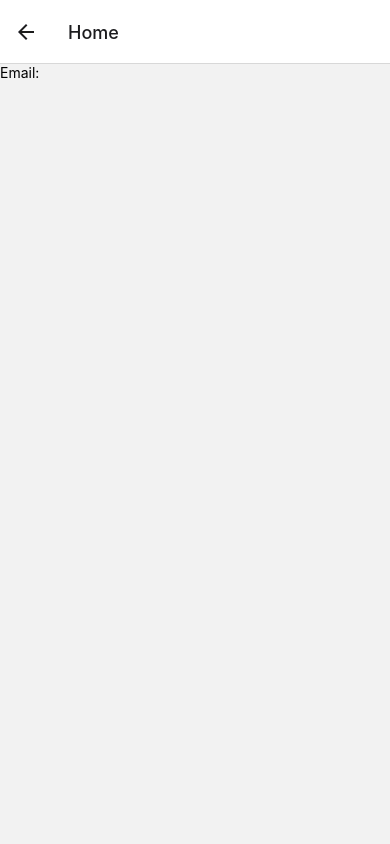
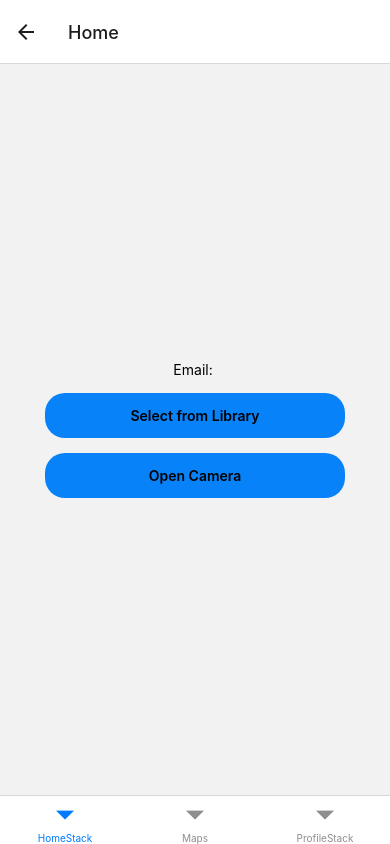
Before and after one commit to patika-218-akbank-reactnative-bootcamp/assignment-6-cihankovanci-SnapChat, a React Native app: screen /Home in a window 390 px wide. Built offline with nearby package versions, Linux system fonts and the light colour scheme; no server answers.

Commit message:
feat: Navigation and Screens

```diff
--- a/App.js
+++ b/App.js
@@ -6,18 +6,14 @@ import {store} from './utils/store';
 import { NavigationContainer } from '@react-navigation/native';
 import { createNativeStackNavigator } from '@react-navigation/native-stack';
 import Home from './Screens/Home';
+import BottomTab from './navigation/BottomTab/BottomTab';
 
 const Stack = createNativeStackNavigator();
 
 export default function App() {
   return (
     <Provider store={store}>
-    <NavigationContainer>
-      <Stack.Navigator>
-        <Stack.Screen name="Sign" component={Sign}/>
-        <Stack.Screen name="Home" component={Home}/>
-      </Stack.Navigator>
-    </NavigationContainer>
+    <BottomTab />
     </Provider>
   );
 }
--- a/Screens/Home.js
+++ b/Screens/Home.js
@@ -1,15 +1,34 @@
-import { StyleSheet, Text, View } from 'react-native'
+import { StyleSheet, Text, View, Button } from 'react-native'
 import React from 'react'
 import { auth } from '../firebase'
+import CustomButton from '../components/CustomButton.js/CustomButton';
+
+const handleSelect = () =>{
+
+  };
+
+  const openCamera = () =>{
+
+};
 
 const Home = () => {
   return (
-    <View>
+    <View style={styles.container}>
       <Text>Email: {auth.currentUser?.email}</Text>
+
+
+      <CustomButton title="Select from Library" onPress={handleSelect} />
+      <CustomButton title="Open Camera" onPress={openCamera} />
     </View>
   )
 }
 
 export default Home
 
-const styles = StyleSheet.create({})
+const styles = StyleSheet.create({
+    container: {
+        flex: 1,
+        justifyContent: 'center',
+        alignItems: 'center',
+    }
+})
--- /dev/null
+++ b/Screens/Map/ImageDetail.js
@@ -0,0 +1,14 @@
+import { StyleSheet, Text, View } from 'react-native'
+import React from 'react'
+
+const ImageDetail = () => {
+  return (
+    <View>
+      <Text>ImageDetail</Text>
+    </View>
+  )
+}
+
+export default ImageDetail
+
+const styles = StyleSheet.create({})
--- /dev/null
+++ b/Screens/Map/Map.js
@@ -0,0 +1,14 @@
+import { StyleSheet, Text, View } from 'react-native'
+import React from 'react'
+
+const Map = () => {
+  return (
+    <View>
+      <Text>Map</Text>
+    </View>
+  )
+}
+
+export default Map
+
+const styles = StyleSheet.create({})
--- /dev/null
+++ b/Screens/Profile/EditProfile.js
@@ -0,0 +1,14 @@
+import { StyleSheet, Text, View } from 'react-native'
+import React from 'react'
+
+const EditProfile = () => {
+  return (
+    <View>
+      <Text>EditProfile</Text>
+    </View>
+  )
+}
+
+export default EditProfile
+
+const styles = StyleSheet.create({})
--- /dev/null
+++ b/Screens/Profile/Profile.js
@@ -0,0 +1,14 @@
+import { StyleSheet, Text, View } from 'react-native'
+import React from 'react'
+
+const Profile = () => {
+  return (
+    <View>
+      <Text>Profile</Text>
+    </View>
+  )
+}
+
+export default Profile
+
+const styles = StyleSheet.create({})
--- /dev/null
+++ b/Screens/Profile/Theme.js
@@ -0,0 +1,14 @@
+import { StyleSheet, Text, View } from 'react-native'
+import React from 'react'
+
+const Theme = () => {
+  return (
+    <View>
+      <Text>Theme</Text>
+    </View>
+  )
+}
+
+export default Theme
+
+const styles = StyleSheet.create({})
--- /dev/null
+++ b/components/CustomButton.js/CustomButton.js
@@ -0,0 +1,21 @@
+import React from 'react';
+import { Text, TouchableOpacity } from 'react-native';
+
+const CustomButton = ({ onPress, title }) => {
+  return (
+    <TouchableOpacity
+      onPress={onPress}
+      style={{
+        width: 300,
+        backgroundColor: '#0782F9',
+        padding: 14,
+        marginTop: 15,
+        borderRadius: 20,
+        alignItems: 'center',
+      }}>
+      <Text style={{ fontWeight: '600' }}>{title}</Text>
+    </TouchableOpacity>
+  );
+};
+
+export default CustomButton;
--- /dev/null
+++ b/navigation/BottomTab/BottomTab.js
@@ -0,0 +1,32 @@
+import { StyleSheet, Text, View } from 'react-native'
+import React from 'react'
+
+import {NavigationContainer} from '@react-navigation/native';
+
+import {createBottomTabNavigator} from '@react-navigation/bottom-tabs';
+import HomeStack from '../HomeStack/HomeStack';
+import MapStack from '../MapStack/MapStack';
+import ProfileStack from '../ProfileStack/ProfileStack';
+
+const Tab = createBottomTabNavigator();
+
+const BottomTab = () => {
+  return (
+    <NavigationContainer independent={true}>
+        <Tab.Navigator>
+            <Tab.Screen name="HomeStack" component={HomeStack} options={{headerShown: false}} />
+            <Tab.Screen name="Maps" component={MapStack} options={{headerShown: false}} />
+            <Tab.Screen
+                name="ProfileStack"
+                component={ProfileStack}
+                options={{headerShown: false}}
+            />
+        </Tab.Navigator>
+        </NavigationContainer>
+
+  )
+}
+
+export default BottomTab
+
+const styles = StyleSheet.create({})
--- /dev/null
+++ b/navigation/HomeStack/HomeStack.js
@@ -0,0 +1,25 @@
+import { StyleSheet, Text, View } from 'react-native'
+import React from 'react'
+
+import {NavigationContainer} from '@react-navigation/native';
+import {createNativeStackNavigator} from '@react-navigation/native-stack';
+import Home from '../../Screens/Home';
+import Sign from '../../Screens/Sign';
+
+const Stack = createNativeStackNavigator();
+
+const HomeStack = () => {
+  return (
+
+    <Stack.Navigator>
+      <Stack.Screen name="Sign" component={Sign}/>
+      <Stack.Screen name="Home" component={Home} />
+
+    </Stack.Navigator>
+
+  );
+}
+
+export default HomeStack
+
+const styles = StyleSheet.create({})
--- /dev/null
+++ b/navigation/MapStack/MapStack.js
@@ -0,0 +1,27 @@
+import { StyleSheet, Text, View } from 'react-native'
+import React from 'react'
+
+import {NavigationContainer} from '@react-navigation/native';
+import {createNativeStackNavigator} from '@react-navigation/native-stack';
+
+import Map from '../../Screens/Map/Map';
+import ImageDetail from '../../Screens/Map/ImageDetail';
+
+const Stack = createNativeStackNavigator();
+
+const LoginStack = () => {
+  return (
+
+    <Stack.Navigator>
+      <Stack.Screen name="Map" component={Map} />
+      <Stack.Screen name="ImageDetail" component={ImageDetail} />
+
+
+    </Stack.Navigator>
+
+  );
+}
+
+export default LoginStack
+
+const styles = StyleSheet.create({})
--- /dev/null
+++ b/navigation/ProfileStack/ProfileStack.js
@@ -0,0 +1,30 @@
+import { StyleSheet, Text, View } from 'react-native'
+import React from 'react'
+
+import {NavigationContainer} from '@react-navigation/native';
+import {createNativeStackNavigator} from '@react-navigation/native-stack';
+
+import Profile from '../../Screens/Profile/Profile';
+import Theme from '../../Screens/Profile/Theme';
+import EditProfile from '../../Screens/Profile/EditProfile';
+
+const Stack = createNativeStackNavigator();
+
+
+
+const ProfileStack = () => {
+  return (
+
+        <Stack.Navigator>
+        <Stack.Screen name="Profile" component={Profile} />
+
+        <Stack.Screen name="Theme" component={Theme} />
+        <Stack.Screen name="Edit Profile" component={EditProfile} />
+        </Stack.Navigator>
+
+  )
+}
+
+export default ProfileStack
+
+const styles = StyleSheet.create({})
```
